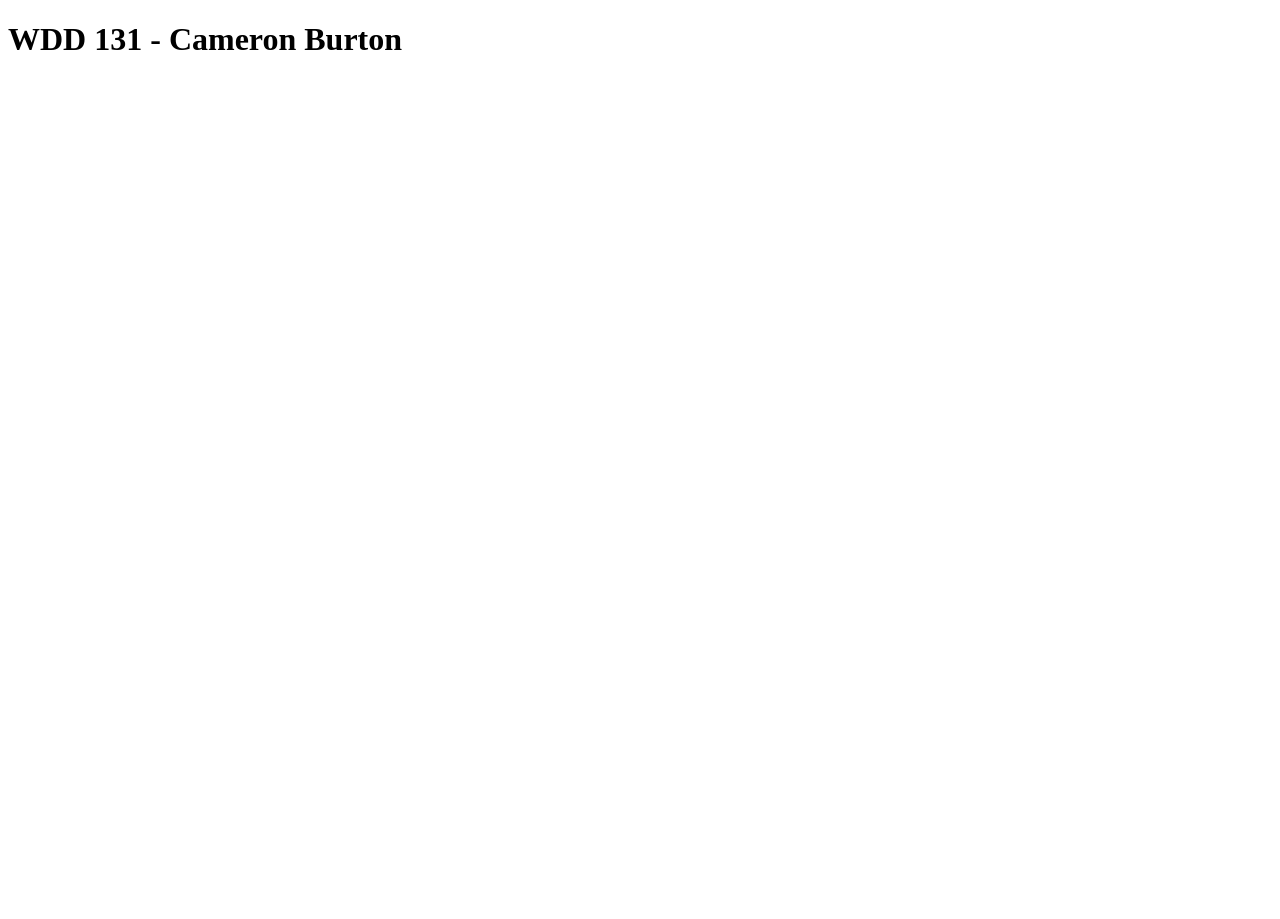
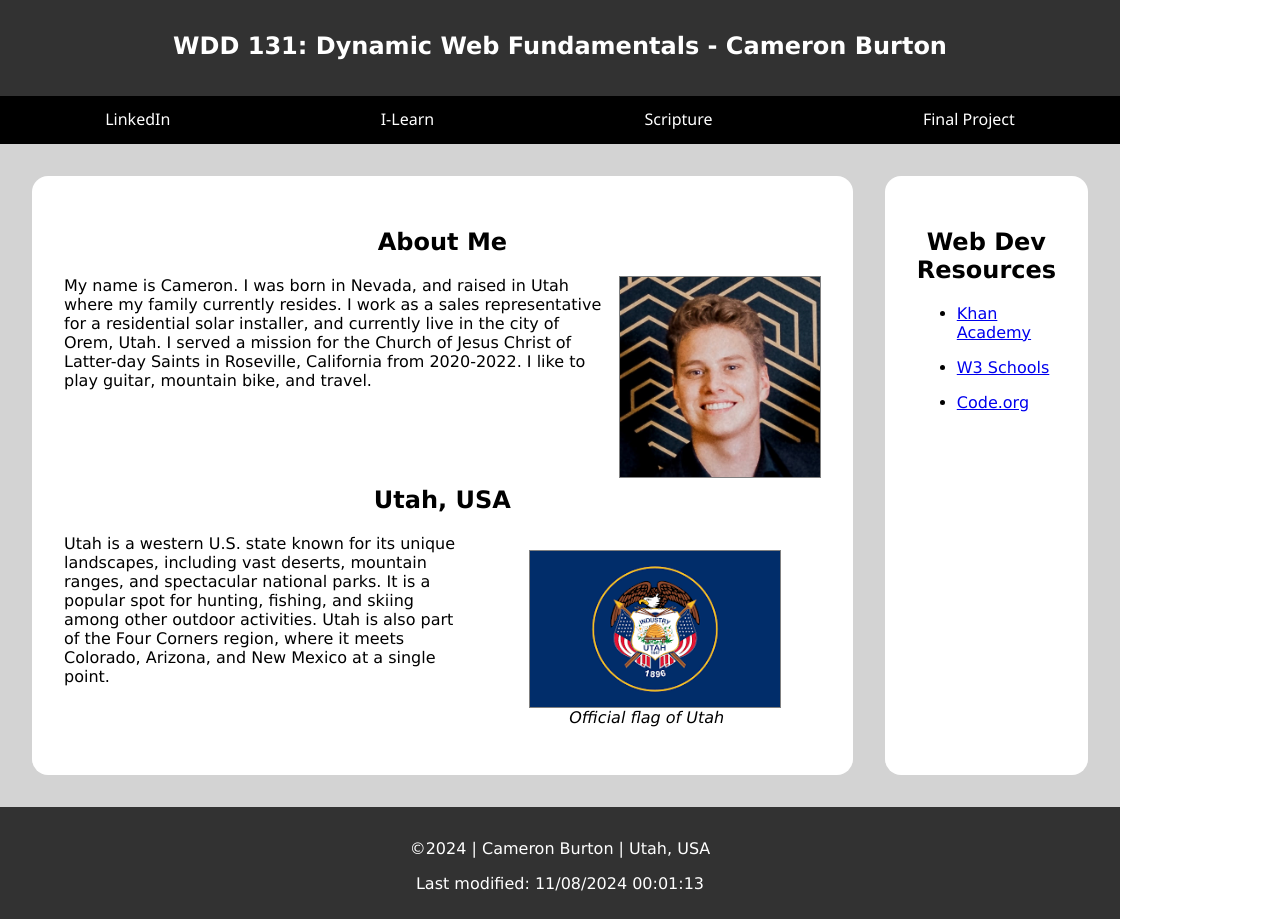
Before and after one commit to cambur01/wdd131, a plain HTML site: page index.html in a window 1280 px wide. Before the commit the page ends 800 px from the top, so only its background shows below. Drawn offline with Linux system fonts and the light colour scheme.

Commit message:
completed week 1 main page assignment

```diff
--- a/index.html
+++ b/index.html
@@ -3,9 +3,54 @@
 <head>
     <meta charset="UTF-8">
     <meta name="viewport" content="width=device-width, initial-scale=1.0">
-    <title>WDD 131</title>
+    <title>WDD 131 - Dynamic Web Fundamentals - Cameron Burton</title>
+    <meta name="description" content="Cameron Burton's main page for the course WDD 131 - Dynamic Web Fundamentals.">
+    <meta name="author" content="Cameron Burton">
+    <link rel="stylesheet" href="styles/base.css">
+    <script src="scripts/getdates.js" defer="true"></script>
 </head>
 <body>
-    <h1>WDD 131 - Cameron Burton</h1>
+    <header>
+        <h2>WDD 131: Dynamic Web Fundamentals - Cameron Burton</h2>
+        <nav class="navigation">
+            <a href="https://www.linkedin.com/in/cameronjb/">LinkedIn</a>
+            <a href="https://byui.instructure.com/">I-Learn</a>
+            <a href="https://www.churchofjesuschrist.org/study/scriptures/bofm/mosiah/4?lang=eng&id=p9#p9">Scripture</a>
+            <a href="">Final Project</a>
+        </nav>
+    </header>
+    <main>
+        <section class="card">
+            <h2>About Me</h2>
+            <img src="images/profile.JPG" alt="Cameron" width="200">
+            <p>My name is Cameron. I was born in Nevada, and raised in Utah where my family currently resides. I work as a sales representative for a residential solar installer, and currently live in the city of Orem, Utah. I served a mission for the Church of Jesus Christ of Latter-day Saints in Roseville, California from 2020-2022. I like to play guitar, mountain bike, and travel.</p>
+            <h2 class="home">Utah, USA</h2>
+            <figure>
+                <img src="images/flag.png" alt="Utah flag" width="250">
+                <figcaption>Official flag of Utah</figcaption>
+            </figure>
+            <p>Utah is a western U.S. state known for its unique landscapes, including vast deserts, mountain ranges, and spectacular national parks. It is a popular spot for hunting, fishing, and skiing among other outdoor activities. Utah is also part of the Four Corners region, where it meets Colorado, Arizona, and New Mexico at a single point.</p>
+        </section>
+        <section class="card">
+            <h2>Web Dev Resources</h2>
+            <nav>
+                <ul class="resources">
+                    <li>
+                        <a href="https://www.khanacademy.org/">Khan Academy</a>
+                    </li>
+                    <li>
+                        <a href="https://www.w3schools.com/">W3 Schools</a>
+                    </li>
+                    <li>
+                        <a href="https://code.org/">Code.org</a>
+                    </li>
+                </ul>
+            </nav>
+        </section>
+    </main>
+    <footer>
+        <p>©<span id="currentYear"></span> | Cameron Burton | Utah, USA</p>
+        <p id="lastModified"></p>
+    </footer>
 </body>
 </html>
--- /dev/null
+++ b/scripts/getdates.js
@@ -0,0 +1,6 @@
+const currentYear = document.querySelector("#currentYear");
+const today = new Date();
+currentYear.innerHTML = `${today.getFullYear()}`;
+
+const lastModified = document.querySelector("#lastModified")
+lastModified.innerHTML = `Last modified: ${document.lastModified}`
--- /dev/null
+++ b/styles/base.css
@@ -0,0 +1,89 @@
+body {
+    display: grid;
+    width: 140vh;
+    grid-template: 9rem auto 7rem / auto;
+    font-family: Verdana, Geneva, Tahoma, sans-serif;
+    margin: 0;
+  }
+
+  header {
+    display: grid;
+    grid-template: 6rem 3rem / auto;
+    background: rgb(50, 50, 50);
+    color: white;
+    grid-column: 1 / 4;
+  }
+
+  header h2 {
+    margin: 2rem;
+    text-align: center;
+  }
+
+  .navigation {
+    display: flex;
+    justify-content: space-around;
+    background-color: black;
+    font-family: 'Segoe UI', Tahoma, Geneva, Verdana, sans-serif;
+  }
+
+  .navigation a {
+    margin: 12px auto;
+    color: white;
+    text-decoration: none;
+    font-weight: 500;
+}
+
+  main {
+    display: flex;
+    background: lightgrey;
+    padding: 1rem;
+  }
+
+  .card {
+    background: white;
+    border: black;
+    border-radius: 1rem;
+    padding: 2rem;
+    margin: 1rem;
+  }
+
+  .card h2 {
+    text-align: center;
+  }
+
+  figure {
+    float: right;
+  }
+
+  figcaption {
+    text-align: center;
+    font-style: italic;
+  }
+
+  .card img {
+    float: right;
+    margin-left: 1rem;
+    border: 1px solid grey;
+  }
+
+  .home {
+    margin-top: 6rem;
+  }
+
+  .resources {
+    display: flex;
+    flex-direction: column;
+  }
+
+  .resources li {
+    margin-bottom: 1rem;
+  }
+
+
+  footer {
+    background: rgb(50, 50, 50);
+    color: white;
+    text-align: center;
+    grid-column: 1 / 4;
+    padding: 1rem;
+  }
```
Also changed, not shown: images/flag.png (added), images/profile.JPG (added).
